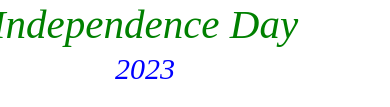
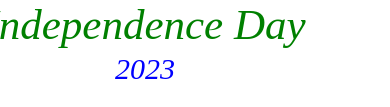
Before and after one commit to Kusalo12001/INDIAN-FLAG, a plain HTML site: page index.html in a window 390 px wide. Shown: the part 495-602 px from the top of the page. Drawn offline with Linux system fonts and the light colour scheme.

Commit message:
Update style.css

```diff
--- a/style.css
+++ b/style.css
@@ -189,7 +189,7 @@ body {
     justify-content: center;
   }
   .text2 {
-    font-size: 41px;
+    font-size: 43px;
     justify-content: center;
   }
   .year {
```
